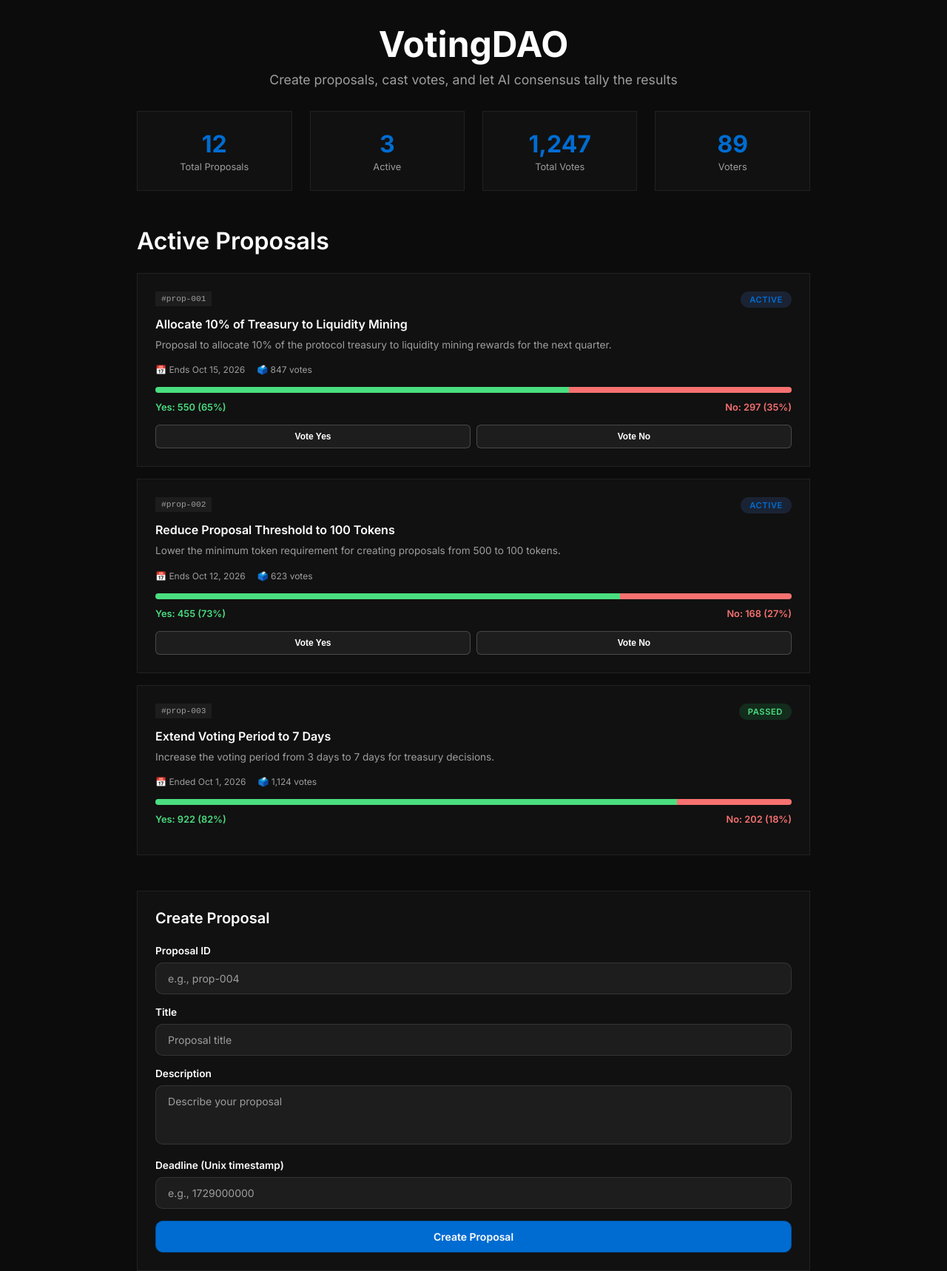
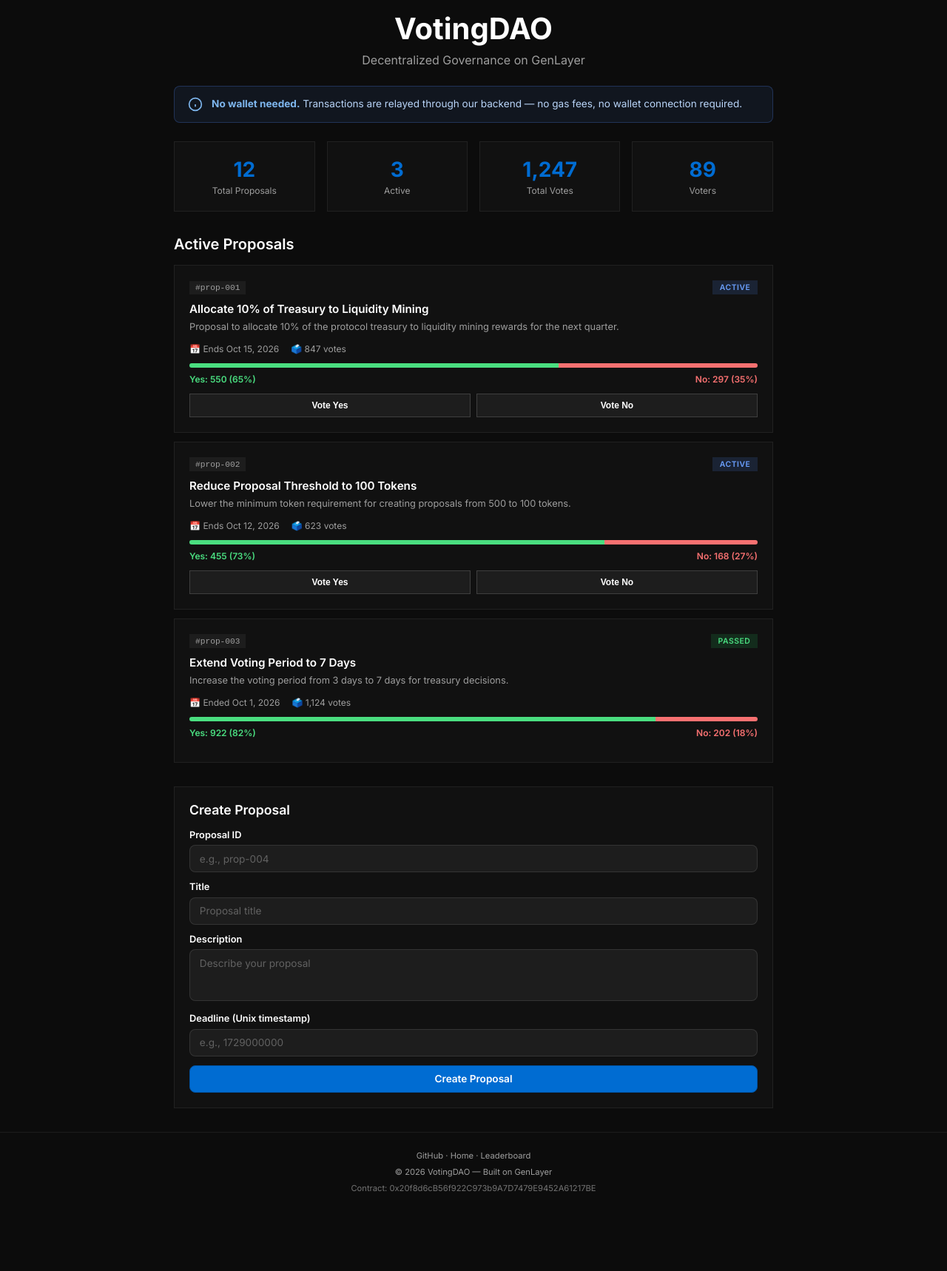
Before and after one commit to Adebisi1111/voting-dao, a plain HTML site: page app.html in a window 1280 px wide. Shown: the part 80-1798 px from the top of the page at 74% size. After the commit the page ends 1717 px from the top, so only its background shows below. Drawn offline with Linux system fonts and the light colour scheme.

Commit message:
Fix messaging - no wallet mention, backend relay only

```diff
--- a/app.html
+++ b/app.html
@@ -54,118 +54,119 @@
 
     .spacer { flex: 1; }
 
-    .btn {
-      display: inline-flex;
-      align-items: center;
-      height: 58px;
-      border-radius: 0;
-      padding: 12px 10px 12px 22px;
-      gap: 18px;
-      font-size: 16px;
-      font-weight: 500;
-      letter-spacing: -0.015em;
-      line-height: 1;
-      white-space: nowrap;
-      position: relative;
-      overflow: hidden;
-      text-decoration: none;
-    }
-
-    .btn--nav { background: #006cd2; color: white; }
-
-    .btn__icon {
-      width: 36px;
-      height: 36px;
-      display: flex;
-      align-items: center;
-      justify-content: center;
-      background: #0053a3;
-      color: white;
-    }
-
-    .btn__icon svg { width: 14px; height: 14px; }
-
     @media (max-width: 700px) {
       .nav-links { display: none; }
     }
 
     /* Main */
     .main {
-      max-width: 1000px;
+      max-width: 900px;
       margin: 0 auto;
-      padding: clamp(40px, 6vh, 60px) var(--pad-x);
+      padding: clamp(30px, 4vh, 40px) var(--pad-x);
     }
 
     .page-header {
       text-align: center;
-      margin-bottom: clamp(30px, 4vh, 40px);
+      margin-bottom: clamp(25px, 3vh, 35px);
     }
 
     .page-header h1 {
-      font-size: clamp(2rem, 5vw, 3rem);
+      font-size: clamp(1.8rem, 4vw, 2.5rem);
       font-weight: 700;
       margin-bottom: 0.5rem;
     }
 
     .page-header p {
       color: var(--muted);
-      font-size: 1.1rem;
+      font-size: 1rem;
+    }
+
+    /* Info Banner */
+    .info-banner {
+      background: rgba(79, 140, 255, 0.08);
+      border: 1px solid rgba(79, 140, 255, 0.25);
+      border-radius: 8px;
+      padding: 14px 18px;
+      margin-bottom: 25px;
+      display: flex;
+      align-items: center;
+      gap: 12px;
+    }
+
+    .info-banner__icon {
+      width: 20px;
+      height: 20px;
+      flex-shrink: 0;
+    }
+
+    .info-banner__text {
+      color: #b8d4f8;
+      font-size: 0.85rem;
+      line-height: 1.4;
+    }
+
+    .info-banner__text strong {
+      color: #7eb6ee;
     }
 
     /* Stats */
     .stats {
       display: grid;
-      grid-template-columns: repeat(auto-fit, minmax(200px, 1fr));
-      gap: 1.5rem;
-      margin-bottom: 3rem;
+      grid-template-columns: repeat(4, 1fr);
+      gap: 1rem;
+      margin-bottom: 2rem;
     }
 
     .stat-card {
       background: #111111;
       border: 1px solid var(--hairline);
-      padding: 1.5rem;
+      padding: 1.25rem;
       text-align: center;
     }
 
     .stat-value {
-      font-size: 2rem;
+      font-size: 1.75rem;
       font-weight: 800;
       color: var(--blue);
     }
 
     .stat-label {
-      font-size: 0.8rem;
+      font-size: 0.75rem;
       color: var(--muted);
       margin-top: 0.25rem;
     }
 
-    /* Proposals */
-    .proposals { margin-bottom: 3rem; }
-
-    .proposals h2 {
-      font-size: clamp(1.5rem, 3vw, 2rem);
-      font-weight: 600;
-      margin-bottom: 1.5rem;
+    @media (max-width: 600px) {
+      .stats { grid-template-columns: repeat(2, 1fr); }
     }
 
+    /* Section Title */
+    .section-title {
+      font-size: 1.25rem;
+      font-weight: 600;
+      margin-bottom: 1rem;
+      margin-top: 2rem;
+    }
+
+    /* Proposal Cards */
     .proposal-card {
       background: #111111;
       border: 1px solid var(--hairline);
-      padding: 1.5rem;
-      margin-bottom: 1rem;
+      padding: 1.25rem;
+      margin-bottom: 0.75rem;
       transition: background 0.2s, border 0.2s;
     }
 
     .proposal-card:hover {
-      background: #1a1a1a;
+      background: #161616;
       border-color: rgba(255,255,255,0.1);
     }
 
     .proposal-header {
       display: flex;
       justify-content: space-between;
-      align-items: flex-start;
-      margin-bottom: 0.75rem;
+      align-items: center;
+      margin-bottom: 0.6rem;
     }
 
     .proposal-id {
@@ -173,33 +174,32 @@
       color: var(--muted);
       font-family: monospace;
       background: rgba(255,255,255,0.05);
-      padding: 0.25rem 0.5rem;
+      padding: 0.2rem 0.5rem;
     }
 
     .proposal-status {
-      padding: 0.25rem 0.75rem;
-      border-radius: 9999px;
-      font-size: 0.7rem;
+      padding: 0.2rem 0.6rem;
+      font-size: 0.65rem;
       font-weight: 600;
       text-transform: uppercase;
       letter-spacing: 0.05em;
     }
 
-    .status-active { background: rgba(79,140,255,0.15); color: var(--blue); }
+    .status-active { background: rgba(79,140,255,0.15); color: #6ba0ff; }
     .status-passed { background: rgba(34,197,94,0.15); color: #4ade80; }
     .status-failed { background: rgba(239,68,68,0.15); color: #f87171; }
 
     .proposal-title {
       font-weight: 600;
-      font-size: 1rem;
-      margin-bottom: 0.5rem;
+      font-size: 0.95rem;
+      margin-bottom: 0.4rem;
     }
 
     .proposal-desc {
-      font-size: 0.85rem;
+      font-size: 0.8rem;
       color: var(--muted);
-      margin-bottom: 1rem;
-      line-height: 1.5;
+      margin-bottom: 0.75rem;
+      line-height: 1.45;
     }
 
     .proposal-meta {
@@ -207,14 +207,14 @@
       gap: 1rem;
       font-size: 0.75rem;
       color: var(--muted);
-      margin-bottom: 1rem;
+      margin-bottom: 0.75rem;
     }
 
     .vote-bar {
-      height: 8px;
-      border-radius: 4px;
+      height: 6px;
+      border-radius: 3px;
       background: rgba(255,255,255,0.05);
-      margin-bottom: 0.75rem;
+      margin-bottom: 0.5rem;
       overflow: hidden;
       display: flex;
     }
@@ -225,8 +225,8 @@
     .vote-numbers {
       display: flex;
       justify-content: space-between;
-      font-size: 0.8rem;
-      margin-bottom: 1rem;
+      font-size: 0.75rem;
+      margin-bottom: 0.75rem;
     }
 
     .vote-yes-text { color: #4ade80; font-weight: 600; }
@@ -237,12 +237,11 @@
     .vote-btn {
       flex: 1;
       padding: 0.5rem;
-      border-radius: 6px;
       font-size: 0.75rem;
       font-weight: 600;
       cursor: pointer;
       transition: all 0.2s;
-      border: 1px solid rgba(255,255,255,0.2);
+      border: 1px solid rgba(255,255,255,0.15);
       background: rgba(255,255,255,0.05);
       color: #fff;
       text-align: center;
@@ -256,47 +255,48 @@
     .create-proposal {
       background: #111111;
       border: 1px solid var(--hairline);
-      padding: 1.5rem;
+      padding: 1.25rem;
+      margin-top: 2rem;
     }
 
     .create-proposal h2 {
-      font-size: 1.25rem;
+      font-size: 1.1rem;
       font-weight: 600;
-      margin-bottom: 1.5rem;
+      margin-bottom: 1rem;
     }
 
-    .form-group { margin-bottom: 1rem; }
+    .form-group { margin-bottom: 0.75rem; }
 
     .form-label {
       display: block;
-      font-size: 0.85rem;
+      font-size: 0.8rem;
       font-weight: 600;
-      margin-bottom: 0.5rem;
+      margin-bottom: 0.4rem;
     }
 
     .form-input {
       width: 100%;
-      padding: 0.75rem 1rem;
-      border-radius: 10px;
+      padding: 0.6rem 0.8rem;
+      border-radius: 8px;
       background: rgba(255,255,255,0.05);
       border: 1px solid rgba(255,255,255,0.1);
       color: var(--text);
-      font-size: 0.875rem;
+      font-size: 0.85rem;
       transition: all 0.2s;
       font-family: inherit;
     }
 
-    .form-input::placeholder { color: var(--muted); }
+    .form-input::placeholder { color: rgba(255,255,255,0.3); }
     .form-input:focus { outline: none; border-color: var(--blue); background: rgba(255,255,255,0.08); }
 
-    textarea.form-input { resize: none; min-height: 80px; }
+    textarea.form-input { resize: none; min-height: 70px; }
 
     .submit-btn {
       width: 100%;
-      padding: 0.75rem;
-      border-radius: 10px;
+      padding: 0.6rem;
+      border-radius: 8px;
       font-weight: 600;
-      font-size: 0.875rem;
+      font-size: 0.85rem;
       font-family: inherit;
       cursor: pointer;
       transition: all 0.3s ease;
@@ -307,14 +307,36 @@
 
     .submit-btn:hover { background: #6BA0FF; }
 
+    /* Toast */
+    .toast {
+      position: fixed;
+      bottom: 30px;
+      left: 50%;
+      transform: translateX(-50%) translateY(100px);
+      background: #1a1a1a;
+      border: 1px solid var(--hairline);
+      padding: 14px 20px;
+      font-size: 0.85rem;
+      color: #fff;
+      z-index: 1000;
+      opacity: 0;
+      transition: all 0.3s ease;
+      max-width: 90%;
+      text-align: center;
+    }
+
+    .toast.show {
+      opacity: 1;
+      transform: translateX(-50%) translateY(0);
+    }
+
+    .toast.success { border-color: #4ade80; }
+    .toast.error { border-color: #f87171; }
+
     /* Footer */
-    footer { border-top: 1px solid var(--hairline); padding: 2rem; text-align: center; font-size: 0.75rem; color: var(--muted); }
+    footer { border-top: 1px solid var(--hairline); padding: 1.5rem; text-align: center; font-size: 0.7rem; color: var(--muted); }
     footer a { color: var(--muted); text-decoration: none; }
     footer a:hover { color: var(--blue); }
-
-    @media (max-width: 768px) {
-      .stats { grid-template-columns: repeat(2, 1fr); }
-    }
   </style>
 </head>
 <body>
@@ -336,7 +358,17 @@
 <main class="main">
   <div class="page-header">
     <h1>VotingDAO</h1>
-    <p>Create proposals, cast votes, and let AI consensus tally the results</p>
+    <p>Decentralized Governance on GenLayer</p>
+  </div>
+
+  <div class="info-banner">
+    <svg class="info-banner__icon" viewBox="0 0 24 24" fill="none" stroke="#7eb6ee" stroke-width="2">
+      <circle cx="12" cy="12" r="10"/>
+      <path d="M12 16v-4M12 8h.01"/>
+    </svg>
+    <span class="info-banner__text">
+      <strong>No wallet needed.</strong> Transactions are relayed through our backend — no gas fees, no wallet connection required.
+    </span>
   </div>
 
   <div class="stats">
@@ -358,8 +390,7 @@
     </div>
   </div>
 
-  <div class="proposals">
-    <h2>Active Proposals</h2>
+  <h2 class="section-title">Active Proposals</h2>
 
   <div class="proposal-card">
     <div class="proposal-header">
@@ -413,29 +444,30 @@
     <div class="vote-bar"><div class="vote-yes" style="width:82%"></div><div class="vote-no" style="width:18%"></div></div>
     <div class="vote-numbers"><span class="vote-yes-text">Yes: 922 (82%)</span><span class="vote-no-text">No: 202 (18%)</span></div>
   </div>
-  </div>
 
   <div class="create-proposal">
     <h2>Create Proposal</h2>
     <div class="form-group">
       <label class="form-label">Proposal ID</label>
-      <input type="text" class="form-input" placeholder="e.g., prop-004">
+      <input type="text" class="form-input" id="proposalId" placeholder="e.g., prop-004">
     </div>
     <div class="form-group">
       <label class="form-label">Title</label>
-      <input type="text" class="form-input" placeholder="Proposal title">
+      <input type="text" class="form-input" id="proposalTitle" placeholder="Proposal title">
     </div>
     <div class="form-group">
       <label class="form-label">Description</label>
-      <textarea class="form-input" placeholder="Describe your proposal"></textarea>
+      <textarea class="form-input" id="proposalDesc" placeholder="Describe your proposal"></textarea>
     </div>
     <div class="form-group">
       <label class="form-label">Deadline (Unix timestamp)</label>
-      <input type="number" class="form-input" placeholder="e.g., 1729000000">
+      <input type="number" class="form-input" id="proposalDeadline" placeholder="e.g., 1729000000">
     </div>
     <button class="submit-btn" onclick="createProposal()">Create Proposal</button>
   </div>
 </main>
+
+<div class="toast" id="toast"></div>
 
 <footer>
   <div style="margin-bottom:0.5rem"><a href="https://github.com/Adebisi1111/voting-dao" target="_blank">GitHub</a> · <a href="index.html">Home</a> · <a href="leaderboard.html">Leaderboard</a></div>
@@ -444,12 +476,26 @@
 </footer>
 
 <script>
+function showToast(msg, type) {
+  var t = document.getElementById('toast');
+  t.textContent = msg;
+  t.className = 'toast ' + type + ' show';
+  setTimeout(function(){ t.classList.remove('show'); }, 3000);
+}
+
 function createProposal() {
-  alert('Proposal created! Check your wallet for confirmation.');
+  var id = document.getElementById('proposalId').value;
+  var title = document.getElementById('proposalTitle').value;
+  if (!id || !title) { showToast('Please fill all fields', 'error'); return; }
+  showToast('Proposal "' + title + '" created! Relayed to GenLayer.', 'success');
+  document.getElementById('proposalId').value = '';
+  document.getElementById('proposalTitle').value = '';
+  document.getElementById('proposalDesc').value = '';
+  document.getElementById('proposalDeadline').value = '';
 }
 
 function castVote(id, vote) {
-  alert('Vote ' + vote + ' cast on ' + id + '! Check your wallet for confirmation.');
+  showToast('Vote "' + vote + '" cast on ' + id + '! Relayed to GenLayer.', 'success');
 }
 </script>
 
```
Lines whose indentation alone changed are shown as unchanged.
